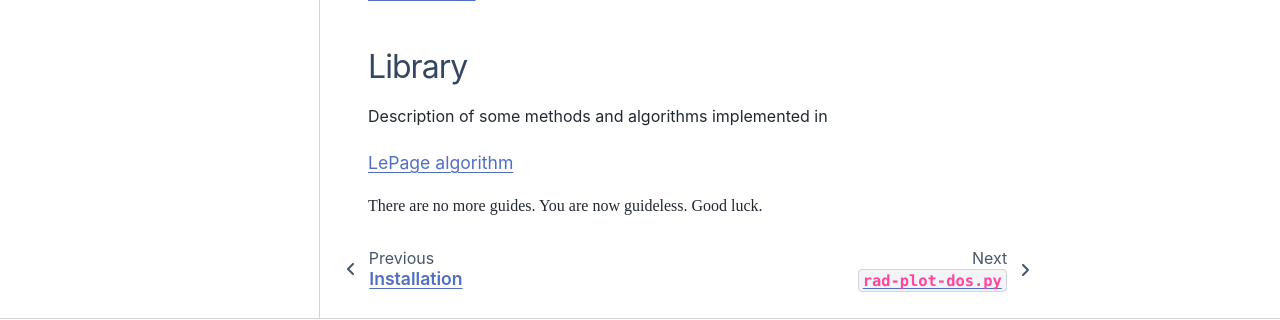
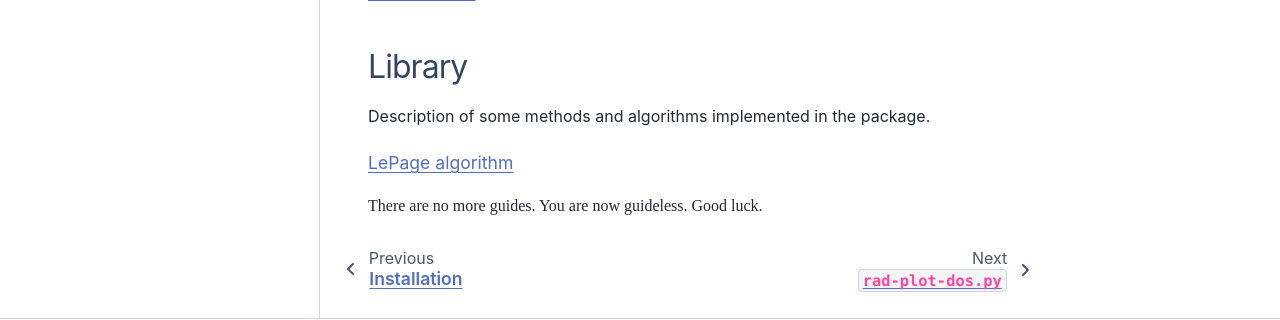
Before and after one commit to adrybakov/rad-tools, a Sphinx documentation site: the page built from docs/source/user-guide/index.rst, in a window 1280 px wide and 900 px high, scrolled down 519 px. Shown: the part 488-808 px from the top of the window. Built offline with Sphinx 7.4.7 and the PyData theme 0.15.4, drawn with Linux system fonts in a browser that asks for light colours; some web fonts are replaced; comment, search, counter and statistics services are not loaded.

Commit message:
Docs update

```diff
--- a/docs/source/user-guide/index.rst
+++ b/docs/source/user-guide/index.rst
@@ -54,7 +54,7 @@ All the files used in the usage examples are available :examples:`here <>`.
 
 Library
 =======
-Description of some methods and algorithms implemented in
+Description of some methods and algorithms implemented in the package.
 
 .. toctree::
    :maxdepth: 1
```
Also changed, not shown: docs/source/user-guide/lepage.rst (+2 -10 lines).
